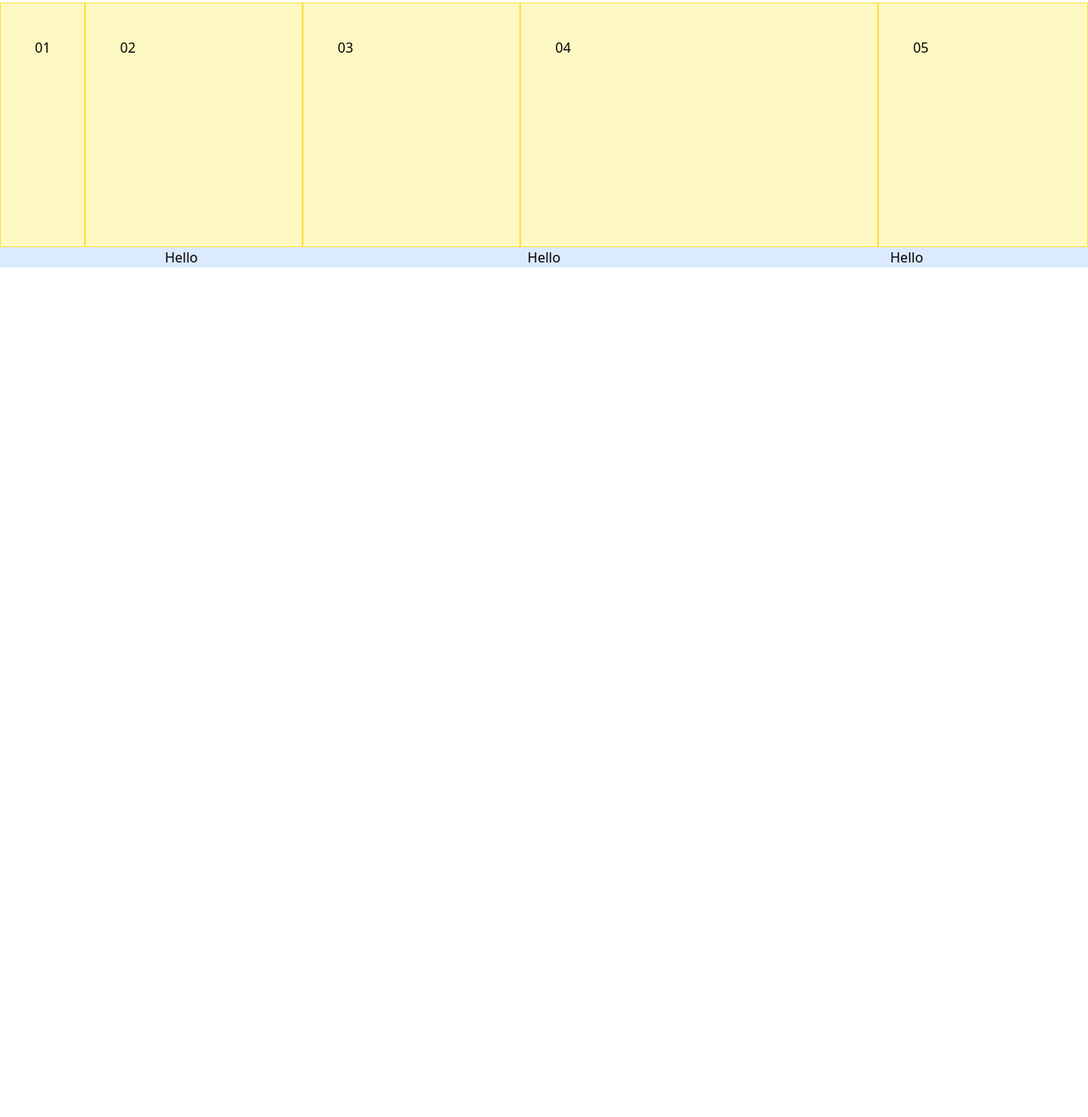
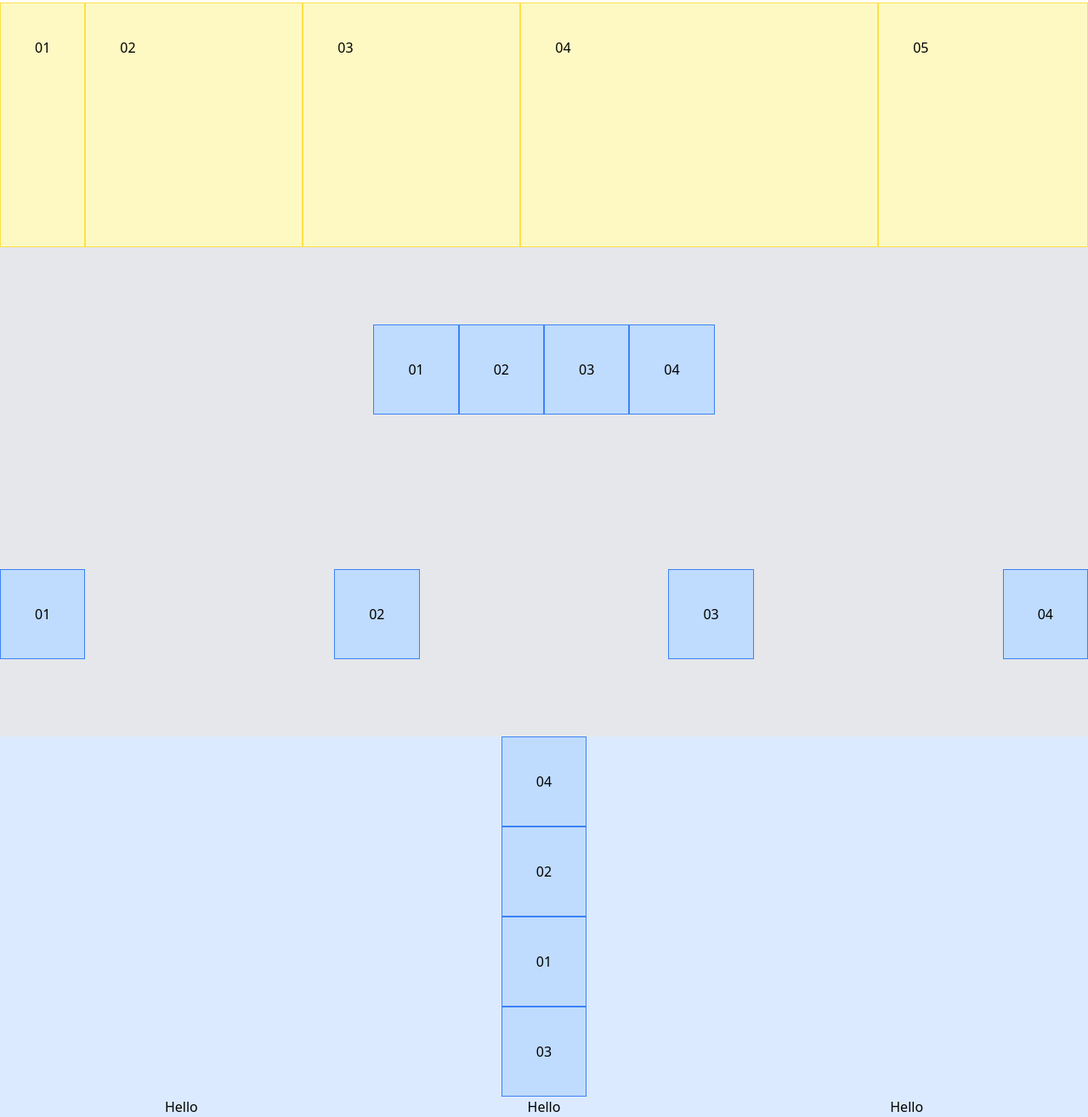
Before and after one commit to tanimomor/tailwind-sandbox, a plain HTML site: page 13-flex/index.html in a window 1280 px wide. Shown: the part 431-1746 px from the top of the page at 85% size. Before the commit the page ends 800 px from the top, so only its background shows below. Drawn offline with nearby package versions, Linux system fonts and the light colour scheme.

Commit message:
Update flex:order, wrap

```diff
--- a/13-flex/index.html
+++ b/13-flex/index.html
@@ -32,12 +32,38 @@
       <div class="flex-1 w-64 p-10 border border-yellow-300 bg-yellow-100">05</div>
     </div>
 
+
+
+    <div class="flex items-center justify-center h-72 w-full bg-gray-200">
+      <div class="p-10 border border-blue-500 bg-blue-200">01</div>
+      <div class="p-10 border border-blue-500 bg-blue-200">02</div>
+      <div class="p-10 border border-blue-500 bg-blue-200">03</div>
+      <div class="p-10 border border-blue-500 bg-blue-200">04</div>
+    </div>
+    <div class="flex flex-wrap items-center justify-between h-72 w-full bg-gray-200">
+      <div class="p-10 border border-blue-500 bg-blue-200">01</div>
+      <div class="p-10 border border-blue-500 bg-blue-200">02</div>
+      <div class="p-10 border border-blue-500 bg-blue-200">03</div>
+      <div class="p-10 border border-blue-500 bg-blue-200">04</div>
+    </div>
+
+
+    <div class="flex flex-col items-center justify-between w-full bg-blue-100">
+      <div class="order-3 p-10 border border-blue-500 bg-blue-200">01</div>
+      <div class="order-2 p-10 border border-blue-500 bg-blue-200">02</div>
+      <div class="order-4 p-10 border border-blue-500 bg-blue-200">03</div>
+      <div class="order-1 p-10 border border-blue-500 bg-blue-200">04</div>
+    </div>
+
     <!-- Grow and shrink -->
-  <div class="flex text-center">
-    <div class="flex-1 bg-blue-100">Hello</div>
-    <div class="flex-1 bg-blue-100">Hello</div>
-    <div class="flex-1 bg-blue-100">Hello</div>
-  </div>
+    <div class="flex text-center">
+      <div class="flex-1 bg-blue-100">Hello</div>
+      <div class="flex-1 bg-blue-100">Hello</div>
+      <div class="flex-1 bg-blue-100">Hello</div>
+    </div>
+
+
+
   </body>
 </html>
 
```
